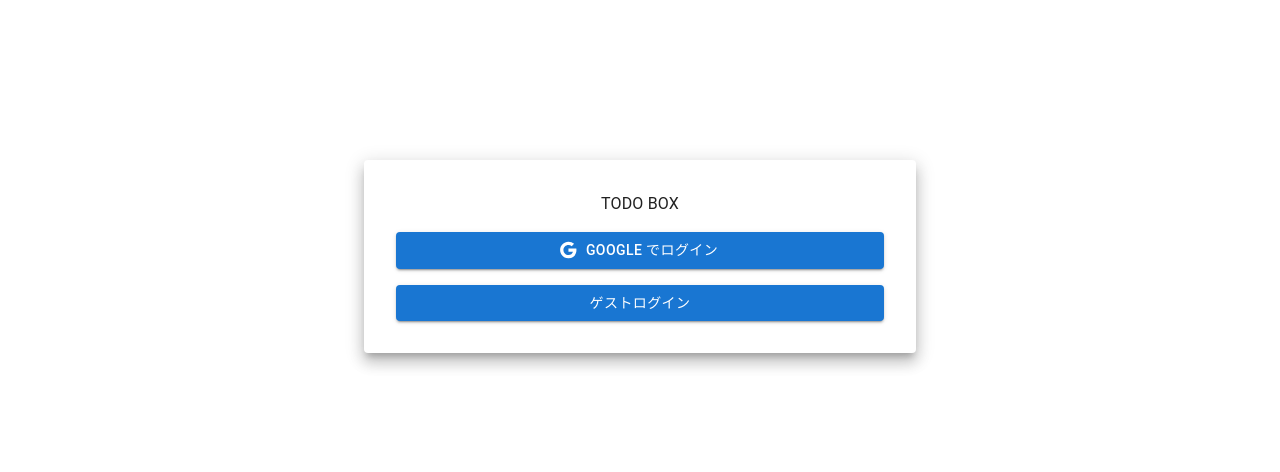
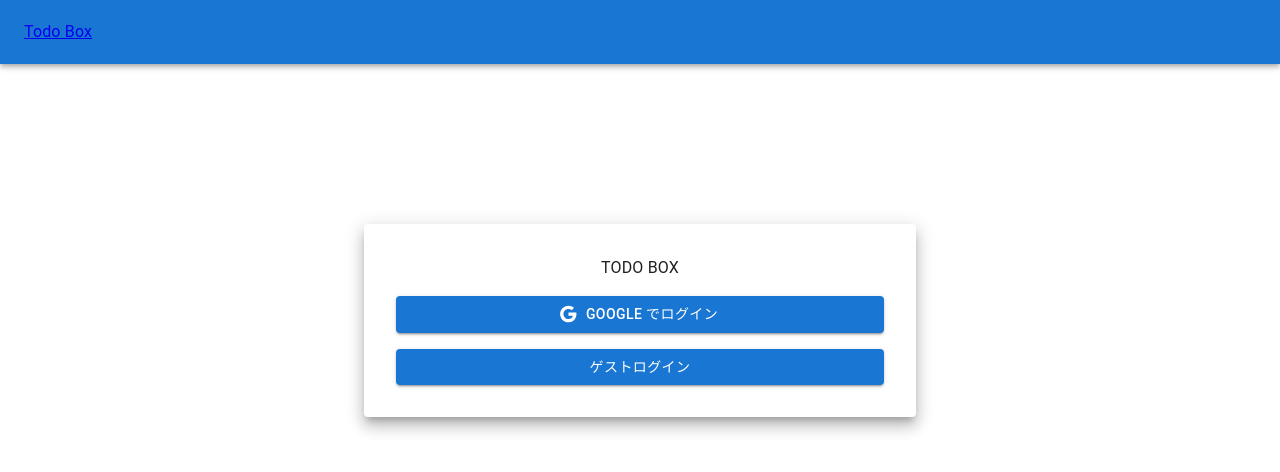
Before and after one commit to koki-develop/todobox, a React (Vite) app in the folder frontend/: page / in a window 1280 px wide. Shown: the top 472 px of the page. Built offline with nearby package versions, Linux system fonts and the light colour scheme; no server answers.

Commit message:
ヘッダーを作成

```diff
--- a/frontend/src/components/App/AppRoutes.tsx
+++ b/frontend/src/components/App/AppRoutes.tsx
@@ -40,12 +40,12 @@ const withAuth = (options?: WithAuthOptions) => {
 const AppRoutes: React.VFC = React.memo(() => {
   return (
     <Routes>
-      <Route path="/" element={withAuth({ loginPage: true })(LoginPage)} />
       <Route element={<Layout />}>
+        <Route path="/" element={withAuth({ loginPage: true })(LoginPage)} />
         <Route path="/projects" element={withAuth()(ProjectsPage)} />
         <Route path="/projects/:id" element={withAuth()(ProjectPage)} />
+        <Route path="*" element={<NotFoundPage />} />
       </Route>
-      <Route path="*" element={<NotFoundPage />} />
     </Routes>
   );
 });
--- a/frontend/src/components/Layout/Layout.tsx
+++ b/frontend/src/components/Layout/Layout.tsx
@@ -1,20 +1,85 @@
 import AppBar from "@mui/material/AppBar";
-import React from "react";
-import { Outlet } from "react-router-dom";
+import Avatar from "@mui/material/Avatar";
+import Box from "@mui/material/Box";
+import ClickAwayListener from "@mui/material/ClickAwayListener";
+import IconButton from "@mui/material/IconButton";
+import List from "@mui/material/List";
+import ListItem from "@mui/material/ListItem";
+import ListItemButton from "@mui/material/ListItemButton";
+import ListItemText from "@mui/material/ListItemText";
+import Paper from "@mui/material/Paper";
+import Popper from "@mui/material/Popper";
+import Toolbar from "@mui/material/Toolbar";
+import { useTheme } from "@mui/material/styles";
+import { signOut } from "firebase/auth";
+import React, { useState, useCallback } from "react";
+import { Link, Outlet } from "react-router-dom";
 import { useAuth } from "@/components/providers/AuthProvider";
+import { auth } from "@/lib/firebase";
 
 const Layout: React.VFC = React.memo(() => {
-  const { initialized } = useAuth();
+  const { currentUser } = useAuth();
+  const theme = useTheme();
 
-  if (!initialized) {
-    return <Outlet />;
-  }
+  const [avatarButtonEl, setAvatarButtonEl] =
+    useState<HTMLButtonElement | null>(null);
+
+  const handleClickAvatar = useCallback(
+    (e: React.MouseEvent<HTMLButtonElement>) => {
+      setAvatarButtonEl(e.currentTarget);
+    },
+    []
+  );
+
+  const handleCloseMenu = useCallback(() => {
+    setAvatarButtonEl(null);
+  }, []);
+
+  const handleClickLogout = useCallback(() => {
+    setAvatarButtonEl(null);
+    signOut(auth);
+  }, []);
 
   return (
-    <div>
-      <AppBar position="static">hogefuga</AppBar>
+    <Box>
+      <AppBar position="sticky">
+        <Toolbar>
+          <Box sx={{ flexGrow: 1 }}>
+            <Link to={currentUser ? "/projects" : "/"}>Todo Box</Link>
+          </Box>
+          {currentUser && (
+            <Box>
+              <IconButton onClick={handleClickAvatar}>
+                <Avatar />
+              </IconButton>
+              <Popper
+                open={Boolean(avatarButtonEl)}
+                anchorEl={avatarButtonEl}
+                placement="bottom-start"
+                style={{ zIndex: theme.zIndex.appBar + 1 }}
+              >
+                <ClickAwayListener
+                  touchEvent={false}
+                  onClickAway={handleCloseMenu}
+                >
+                  <Paper>
+                    <List>
+                      <ListItem disablePadding>
+                        <ListItemButton onClick={handleClickLogout}>
+                          <ListItemText primary="ログアウト" />
+                        </ListItemButton>
+                      </ListItem>
+                    </List>
+                  </Paper>
+                </ClickAwayListener>
+              </Popper>
+            </Box>
+          )}
+        </Toolbar>
+      </AppBar>
+
       <Outlet />
-    </div>
+    </Box>
   );
 });
 
```
